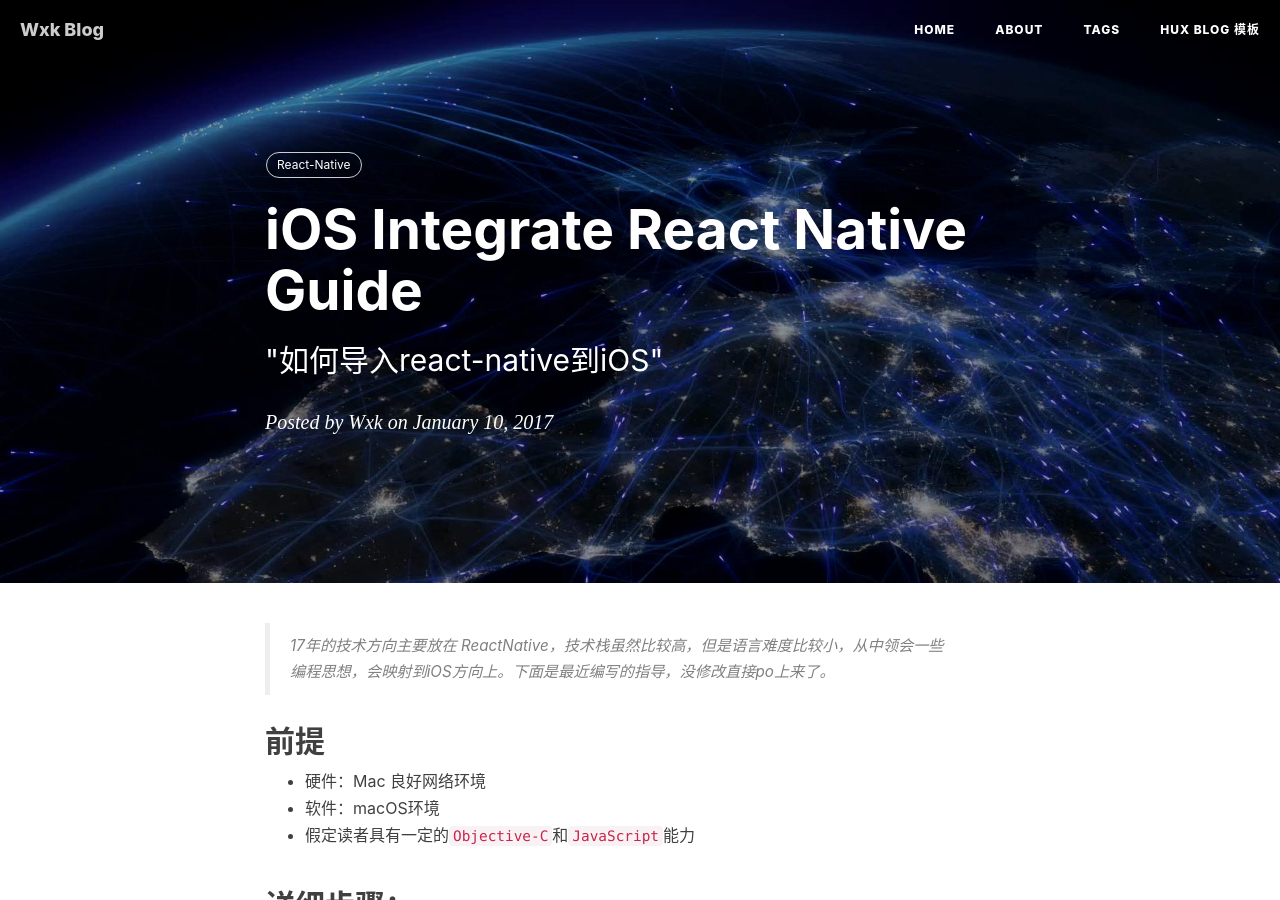
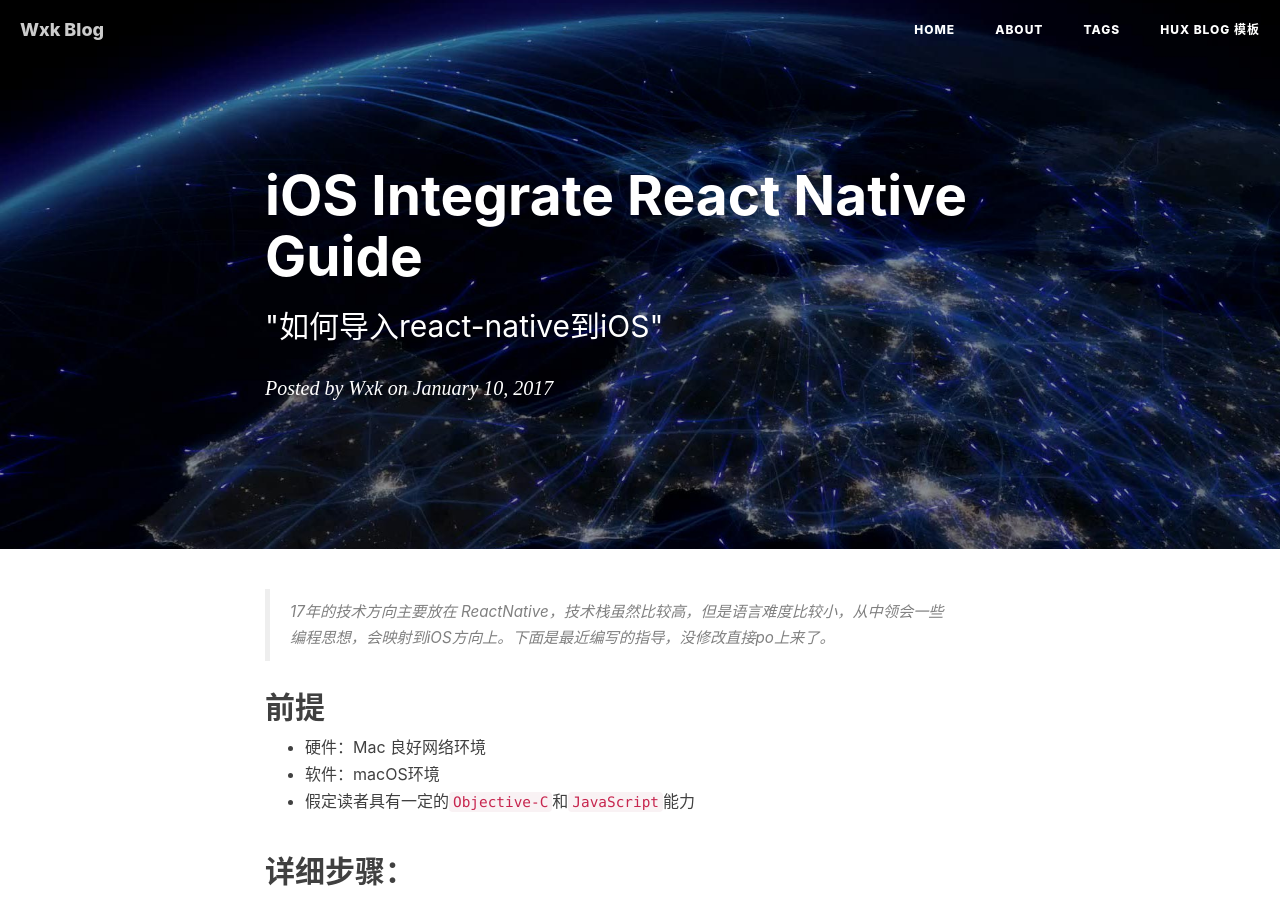
Before and after one commit to Zippowxk/Zippowxk.github.io, a Jekyll site: the page built from _posts/2017-01-10-Reactnative.markdown, in a window 1280 px wide and 900 px high. Built offline with Jekyll 4.4.1, drawn with Linux system fonts in a browser that asks for light colours; nearby versions of some CDN libraries; comment, search, counter and statistics services are not loaded.

Commit message:
tag出错

```diff
--- a/_posts/2017-01-10-Reactnative.markdown
+++ b/_posts/2017-01-10-Reactnative.markdown
@@ -7,7 +7,6 @@
 header-img: "img/post-bg-os-metro.jpg"
 tags:
 
-    - React-Native
 ---
 
 
```
